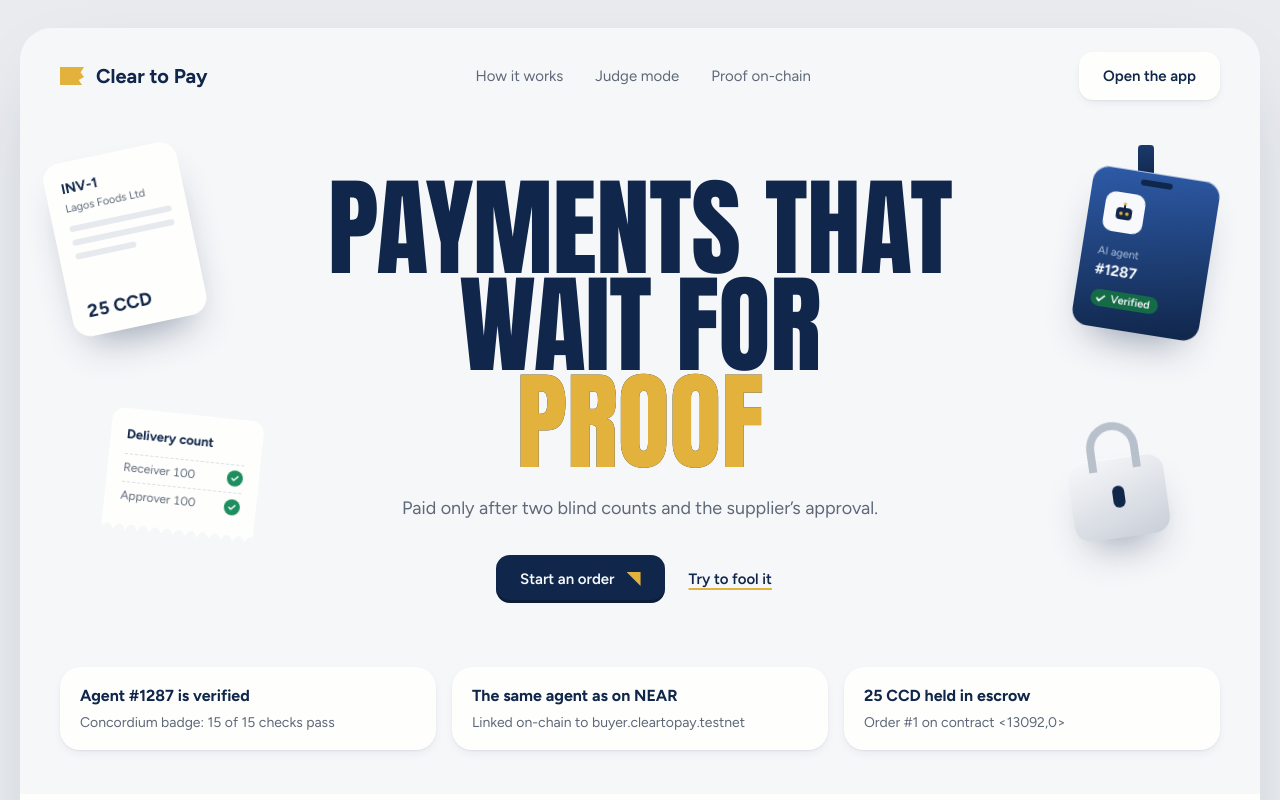
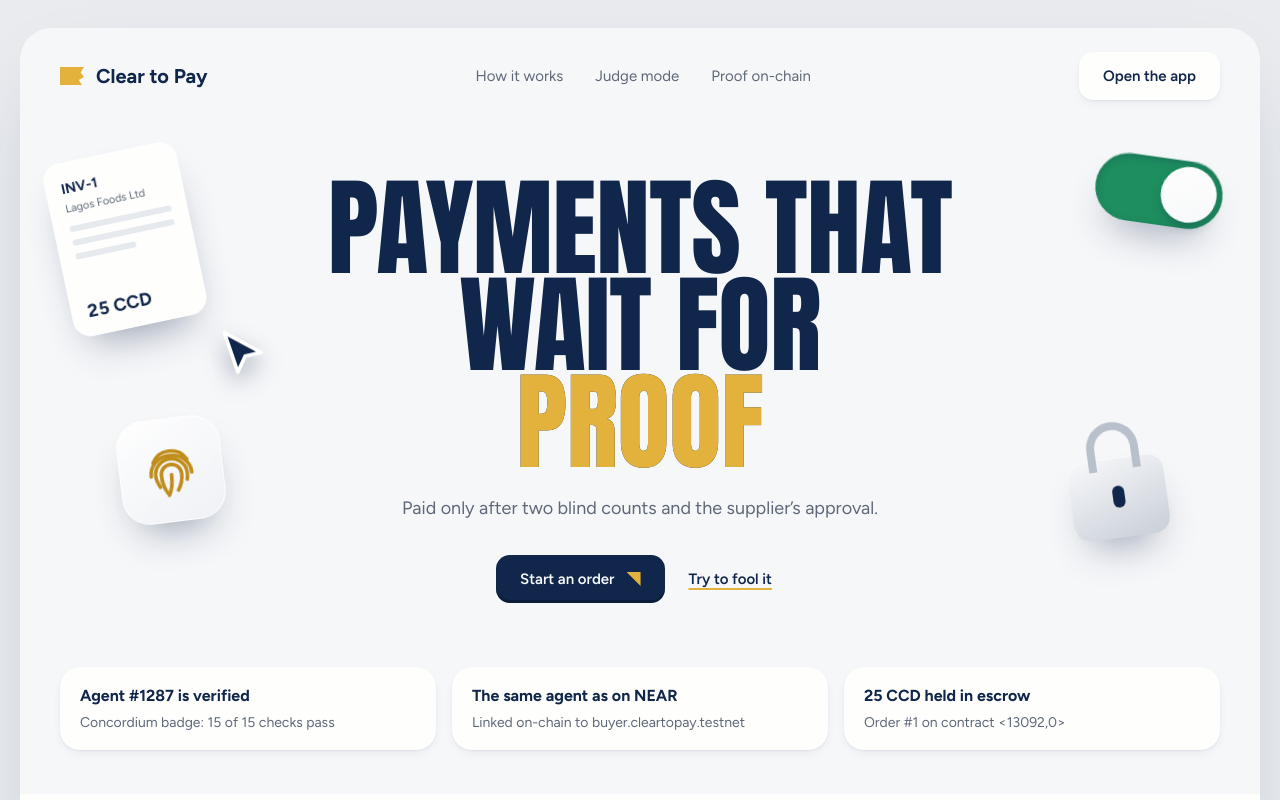
Before and after one commit to joezzy-web3/ctp-concordium, a website: page index.html in a window 1280 px wide. Shown: the top 800 px of the page. Drawn offline with Linux system fonts and the light colour scheme.

Commit message:
Landing: glossy icon objects in the Payway style (fingerprint tile, toggle, cursor)
Keeps the invoice and padlock. The verified-human idea is now a frosted
glass tile with a gold fingerprint whose ridges trace in; 'clear to pay' is
a glossy toggle that flips on to green as PROOF fills gold; a cursor (the
agent) reaches for the invoice. No text on the objects.

Co-Authored-By: Claude Opus 5.5 <noreply@anthropic.com>
Claude-Session: https://claude.ai/code/session_01T7z8PG8ZhQv6C2oNSuRrMw

```diff
--- a/app/tokens.css
+++ b/app/tokens.css
@@ -4,7 +4,7 @@
   --gold:#E3B23C; --gold-ink:#6B4A07; --gold-hi:#F3CF6E; --gold-lo:#C08D1C;
   --steel-hi:#F7F8FA; --steel-lo:#C9CFD8; --steel:#B8C0CC; --blue-hi:#2E5BA8;
   --shadow-obj:0 22px 40px -18px rgba(16,38,74,.45),inset 0 1px 0 rgba(255,255,255,.6); --mute:#5E6878; --mute-on-navy:#AFC0DC; --line:#D9DDE3;
-  --ok:#1E8E5E; --ok-strong:#146B46; --ok-bg:#DFF2E8; --mask:#000; --hold:#B4690E; --hold-bg:#FBEBD2; --no:#B42318; --no-bg:#FDE3E1;
+  --ok:#1E8E5E; --ok-strong:#146B46; --ok-bg:#DFF2E8; --mask:#000; --glass-hi:rgba(255,255,255,.9); --glass-lo:rgba(233,236,241,.55); --glass-edge:rgba(255,255,255,.8); --knob-shadow:0 6px 12px -4px rgba(16,38,74,.45); --well:inset 0 3px 8px rgba(16,38,74,.25); --drop:drop-shadow(0 10px 12px rgba(16,38,74,.35)); --hold:#B4690E; --hold-bg:#FBEBD2; --no:#B42318; --no-bg:#FDE3E1;
   --display:Anton,Impact,"Arial Narrow",sans-serif; --text:Figtree,system-ui,-apple-system,"Segoe UI",sans-serif;
   --ease-out:cubic-bezier(0.23,1,0.32,1); --ease-in-out:cubic-bezier(0.77,0,0.175,1);
   --lift-sm:0 1px 2px rgba(16,38,74,.06),0 4px 14px -6px rgba(16,38,74,.14);
--- a/index.html
+++ b/index.html
@@ -29,19 +29,11 @@ nav.top .links a{color:inherit;text-decoration:none}
 .o-inv{left:3%;top:30px}.o-inv .in{width:136px;height:176px;background:var(--card);transform:rotate(-12deg);padding:16px;text-align:left;font-size:11px;color:var(--mute)}
 .o-inv b{display:block;color:var(--navy);font-size:14px}.o-inv i{display:block;height:6px;background:var(--bar);border-radius:4px;margin:8px 0}
 .o-inv .amt{position:absolute;bottom:14px;left:16px;font:700 18px var(--text);color:var(--navy);font-variant-numeric:tabular-nums}
-.o-slip{left:7%;top:292px}.o-slip .in{width:152px;padding:16px 16px 20px;background:var(--card);transform:rotate(6deg);text-align:left;font-size:12px;color:var(--mute);border-radius:12px 12px 4px 4px;-webkit-mask:radial-gradient(circle 5px at 50% 100%,transparent 98%,var(--mask)) 0 0/12px 100%;mask:radial-gradient(circle 5px at 50% 100%,transparent 98%,var(--mask)) 0 0/12px 100%}
-.o-slip b{display:block;color:var(--navy);font-size:13px;margin-bottom:8px}
-.o-slip .row{display:flex;justify-content:space-between;align-items:center;padding:4px 0;border-top:1px dashed var(--line);font-variant-numeric:tabular-nums}
-.o-slip .tick{width:16px;height:16px;border-radius:50%;background:var(--ok);display:grid;place-items:center}
-.o-slip .tick svg{width:10px;height:10px}
-.o-id{right:4%;top:52px}.o-id .strap{position:absolute;left:50%;top:-28px;width:16px;height:40px;margin-left:-8px;background:linear-gradient(var(--navy-2),var(--navy));border-radius:4px}
-.o-id .in{position:relative;width:128px;padding:24px 16px 16px;background:linear-gradient(170deg,var(--blue-hi),var(--navy));color:var(--on-navy);transform:rotate(9deg);text-align:left;border-radius:16px}
-.o-id .hole{position:absolute;left:50%;top:8px;width:32px;height:6px;margin-left:-16px;border-radius:4px;background:var(--navy)}
-.o-id .face{width:40px;height:40px;border-radius:10px;background:var(--on-navy);display:grid;place-items:center;margin-bottom:12px}
-.o-id .face svg{width:26px;height:26px}
-.o-id small{display:block;font-size:11px;color:var(--mute-on-navy)}.o-id b{display:block;font:700 15px var(--text);margin-bottom:8px}
-.o-id .ver{display:inline-flex;align-items:center;gap:4px;background:var(--ok-strong);color:var(--on-navy);border-radius:999px;padding:2px 8px 2px 4px;font:600 11px var(--text)}
-.o-id .ver svg{width:12px;height:12px}
+.o-print{left:8%;top:296px}.o-print .in{width:104px;height:104px;border-radius:28px;background:linear-gradient(150deg,var(--glass-hi),var(--glass-lo));backdrop-filter:blur(8px);box-shadow:var(--shadow-obj),inset 0 0 0 1px var(--glass-edge);display:grid;place-items:center;transform:rotate(-7deg)}
+.o-print svg{width:68px;height:68px}
+.o-switch{right:3%;top:36px}.o-switch .in{position:relative;width:128px;height:68px;border-radius:999px;background:var(--steel-lo);box-shadow:var(--shadow-obj),var(--well);transform:rotate(8deg)}
+.o-switch .knob{position:absolute;left:6px;top:6px;width:56px;height:56px;border-radius:50%;background:linear-gradient(160deg,var(--card),var(--steel-hi));box-shadow:var(--knob-shadow)}
+.o-cursor{left:15.5%;top:204px;z-index:3}.o-cursor svg{width:64px;height:64px;filter:var(--drop)}
 .o-lock{right:7.5%;top:336px}.o-lock .in{position:relative;width:96px;height:80px;background:linear-gradient(160deg,var(--steel-hi),var(--steel-lo));border-radius:16px;transform:rotate(-8deg)}
 .o-lock .shackle{position:absolute;left:22px;top:-36px;width:52px;height:48px;border:8px solid var(--steel);border-bottom:0;border-radius:30px 30px 0 0}
 .o-lock .key{position:absolute;left:42px;top:28px;width:12px;height:22px;background:var(--navy);border-radius:6px}
@@ -71,20 +63,27 @@ foot a{color:var(--navy)}
   .rise{opacity:0;transform:translateY(28px);animation:rise .7s var(--ease-out) forwards;animation-delay:var(--d0,0ms)}
   .ln:nth-child(2){--d0:110ms}.ln:nth-child(3){--d0:190ms}.lede.rise,.ctas.rise{--d0:240ms;transform:translateY(12px)}
   .obj .in{opacity:0;animation:settle .7s var(--ease-out) forwards;animation-delay:calc(300ms + var(--i,0) * 70ms)}
-  .o-inv .in{--r:-12deg;--dx:-40px}.o-slip .in{--r:6deg;--dx:-30px}.o-id .in{--r:9deg;--dx:40px}.o-lock .in{--r:-8deg;--dx:30px}
-  .o-slip .tick{animation:tick .3s var(--ease-out) both}.o-slip .row:nth-of-type(1) .tick{animation-delay:1.35s}.o-slip .row:nth-of-type(2) .tick{animation-delay:1.6s}
-  .o-id .ver{animation:tick .3s var(--ease-out) 1.1s both}
+  .o-inv .in{--r:-12deg;--dx:-40px}.o-print .in{--r:-7deg;--dx:-30px}.o-switch .in{--r:8deg;--dx:40px}.o-lock .in{--r:-8deg;--dx:30px}
+  .o-print .ridge{stroke-dasharray:60;stroke-dashoffset:60;animation:trace .7s var(--ease-out) forwards}
+  .o-print .ridge:nth-child(1){animation-delay:1.1s}.o-print .ridge:nth-child(2){animation-delay:1.18s}.o-print .ridge:nth-child(3){animation-delay:1.24s}.o-print .ridge:nth-child(4){animation-delay:1.29s}.o-print .ridge:nth-child(5){animation-delay:1.33s}
+  .o-switch .in{transition:none;animation:settle .7s var(--ease-out) forwards,turnon .35s var(--ease-out) 2.05s forwards}
+  .o-switch .knob{animation:slide .35s var(--ease-out) 2.05s forwards}
+  .o-cursor svg{opacity:0;animation:point .9s var(--ease-out) 1.5s forwards}
   .o-lock .shackle{animation:close .32s var(--ease-out) 1.85s both}
   .proof::after{animation:fill .6s var(--ease-in-out) 2.05s forwards}
   .obj{animation:drift var(--d,7s) ease-in-out 2.8s infinite alternate}
-  .o-slip{--d:6s}.o-id{--d:8s}.o-lock{--d:6.5s}
+  .o-print{--d:6s}.o-switch{--d:8s}.o-lock{--d:6.5s}
 }
 @media (prefers-reduced-motion:reduce){
   .rise,.obj .in{animation:fade .5s ease-out both}.proof::after{clip-path:inset(0)}
+  .o-switch .in{background:var(--ok)}.o-switch .knob{transform:translateX(60px)}
 }
 @keyframes rise{to{opacity:1;transform:none}}
 @keyframes settle{from{opacity:0;transform:translateX(var(--dx,0)) rotate(var(--r,0deg)) scale(.95)}to{opacity:1;transform:rotate(var(--r,0deg))}}
-@keyframes tick{from{opacity:0;transform:scale(.6)}to{opacity:1;transform:none}}
+@keyframes trace{to{stroke-dashoffset:0}}
+@keyframes turnon{to{background:var(--ok)}}
+@keyframes slide{to{transform:translateX(60px)}}
+@keyframes point{0%{opacity:0;transform:translate(-30px,40px)}60%{opacity:1;transform:translate(6px,-4px)}100%{opacity:1;transform:none}}
 @keyframes close{from{transform:translateY(-12px)}to{transform:none}}
 @keyframes fill{to{clip-path:inset(0)}}
 @keyframes drift{from{transform:translateY(-5px)}to{transform:translateY(6px)}}
@@ -103,8 +102,9 @@ foot a{color:var(--navy)}
 
   <header class="hero">
     <div class="obj o-inv" aria-hidden="true"><div class="in" style="--i:0"><b>INV-1</b>Lagos Foods Ltd<i></i><i></i><i style="width:60%"></i><span class="amt">25 CCD</span></div></div>
-    <div class="obj o-slip" aria-hidden="true"><div class="in" style="--i:1"><b>Delivery count</b><div class="row">Receiver 100<span class="tick" style="color:var(--on-navy)"><svg viewBox="0 0 12 12" aria-hidden="true"><path d="M2.5 6.3l2.2 2.2 4.8-5" fill="none" stroke="currentColor" stroke-width="1.8" stroke-linecap="round" stroke-linejoin="round"/></svg></span></div><div class="row">Approver 100<span class="tick" style="color:var(--on-navy)"><svg viewBox="0 0 12 12" aria-hidden="true"><path d="M2.5 6.3l2.2 2.2 4.8-5" fill="none" stroke="currentColor" stroke-width="1.8" stroke-linecap="round" stroke-linejoin="round"/></svg></span></div></div></div>
-    <div class="obj o-id" aria-hidden="true"><span class="strap"></span><div class="in" style="--i:2"><span class="hole"></span><div class="face"><svg viewBox="0 0 26 26"><rect x="5" y="8" width="16" height="12" rx="4" fill="var(--navy)"/><circle cx="10" cy="14" r="1.8" fill="var(--gold)"/><circle cx="16" cy="14" r="1.8" fill="var(--gold)"/><path d="M13 4v4" stroke="var(--navy)" stroke-width="2" stroke-linecap="round"/><circle cx="13" cy="4" r="1.6" fill="var(--gold)"/></svg></div><small>AI agent</small><b>#1287</b><span class="ver"><svg viewBox="0 0 12 12" aria-hidden="true"><path d="M2.5 6.3l2.2 2.2 4.8-5" fill="none" stroke="currentColor" stroke-width="1.8" stroke-linecap="round" stroke-linejoin="round"/></svg>Verified</span></div></div>
+    <div class="obj o-print" aria-hidden="true"><div class="in" style="--i:1"><svg viewBox="0 0 60 60" fill="none" stroke="var(--gold-lo)" stroke-width="3.2" stroke-linecap="round"><path class="ridge" d="M15 22a17 17 0 0 1 30 0"/><path class="ridge" d="M12 34c0-10 8-17 18-17s18 7 18 17"/><path class="ridge" d="M19 44c-2-4-3-7-3-10a14 14 0 0 1 28 0c0 4-1 8-3 11"/><path class="ridge" d="M25 50c-3-5-4-10-4-16a9 9 0 0 1 18 0c0 6-2 11-5 15"/><path class="ridge" d="M30 34c0 7-1 13-4 18"/></svg></div></div>
+    <div class="obj o-switch" aria-hidden="true"><div class="in" style="--i:2"><span class="knob"></span></div></div>
+    <div class="obj o-cursor" aria-hidden="true"><svg viewBox="0 0 52 52"><path d="M10 6l30 16-13 3-6 13z" fill="var(--navy)" stroke="var(--card)" stroke-width="3" stroke-linejoin="round"/></svg></div>
     <div class="obj o-lock" aria-hidden="true"><div class="in" style="--i:3"><span class="shackle"></span><span class="key"></span></div></div>
 
     <h1 aria-label="Payments that wait for proof"><span class="ln rise" style="--i:0">Payments that</span><span class="ln rise" style="--i:1">wait for</span><span class="ln rise" style="--i:2"><span class="proof" data-text="Proof">Proof</span></span></h1>
```
